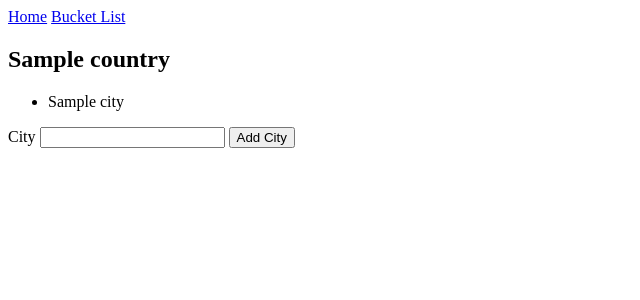
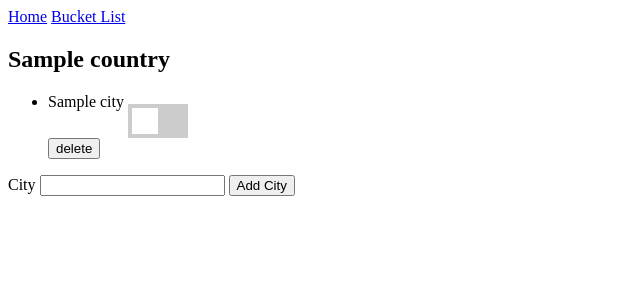
Before and after one commit to ndomey/python_project, a Flask app: page /countries/1 in a window 1280 px wide. Shown: the top 300 px of the page, without its empty margins (0-640 px from the left). Run offline with Flask 3, Linux system fonts and the light colour scheme; tables that the repository leaves empty hold one stand-in row (values such as "Sample post").

Commit message:
Add and delete functions have been fixed

```diff
--- a/controllers/city_controller.py
+++ b/controllers/city_controller.py
@@ -43,11 +43,18 @@ def add_city(id):
     city = City(city_name=city_name, country_id=country_id)
     db.session.add(city)
     db.session.commit()
-    return redirect("/countries/<id>")
+    return redirect("/countries/" + id)
 
 
 @city_blueprint.route("/countries/<id>/delete", methods=["POST"])
 def delete_country(id):
     Country.query.filter_by(id = id).delete()
     db.session.commit()
-    return redirect('/country')
+    return redirect('/countries')
+
+
+@city_blueprint.route("/countries/<id>/<city_name>/delete", methods=["POST"])
+def delete_city(id, city_name):
+    City.query.filter_by(country_id = id, city_name=city_name).delete()
+    db.session.commit()
+    return redirect("/countries/" + id)
--- /dev/null
+++ b/static/main.css
@@ -0,0 +1,61 @@
+.switch {
+    position: relative;
+    display: inline-block;
+    width: 60px;
+    height: 34px;
+  }
+
+  /* Hide default HTML checkbox */
+  .switch input {
+    opacity: 0;
+    width: 0;
+    height: 0;
+  }
+
+  /* The slider */
+  .slider {
+    position: absolute;
+    cursor: pointer;
+    top: 0;
+    left: 0;
+    right: 0;
+    bottom: 0;
+    background-color: #ccc;
+    -webkit-transition: .4s;
+    transition: .4s;
+  }
+
+  .slider:before {
+    position: absolute;
+    content: "";
+    height: 26px;
+    width: 26px;
+    left: 4px;
+    bottom: 4px;
+    background-color: white;
+    -webkit-transition: .4s;
+    transition: .4s;
+  }
+
+  input:checked + .slider {
+    background-color: #2196F3;
+  }
+
+  input:focus + .slider {
+    box-shadow: 0 0 1px #2196F3;
+  }
+
+  input:checked + .slider:before {
+    -webkit-transform: translateX(26px);
+    -ms-transform: translateX(26px);
+    transform: translateX(26px);
+  }
+
+  /* Rounded sliders */
+  .slider.round {
+    border-radius: 34px;
+  }
+
+  .slider.round:before {
+    border-radius: 50%;
+  }
--- a/templates/base.jinja
+++ b/templates/base.jinja
@@ -1,5 +1,6 @@
 <html>
     <head>
+        <link rel="stylesheet" href="{{ url_for('static', filename='main.css') }}">
         <title>My Travels</title>
         <a href="/">Home</a>
         <a href="/countries">Bucket List</a>
--- a/templates/cities.jinja
+++ b/templates/cities.jinja
@@ -5,8 +5,18 @@
 
     {% for city in cities %}
         <ul>
-            <li>{{city.city_name}}</li>
+            <li><a href="/countries/{{country.id}}/{{city.city_name}}"></a>{{city.city_name}}</a>
+                <label class="switch">
+                    <input type="checkbox">
+                    <span class="slider"></span>
+                </label>
+            </li>
+            <form action="/countries/{{country.id}}/{{city.city_name}}/delete" method="POST">
+            <input class="btn btn--danger" type="submit" value="delete" />
+            </form>
         </ul>
+
+
     {% endfor %}
 
 <form action="/countries/{{country.id}}/new" method="POST">
```
